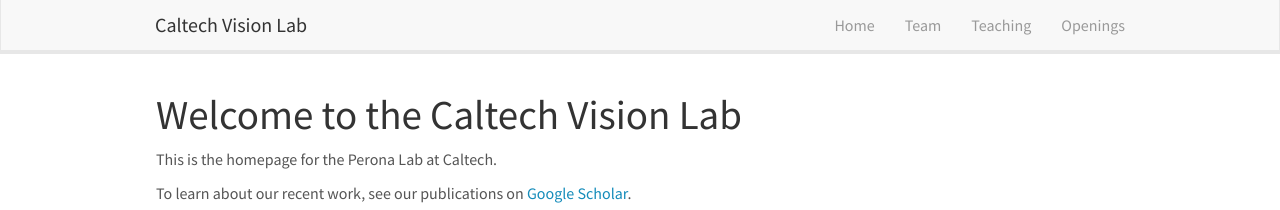
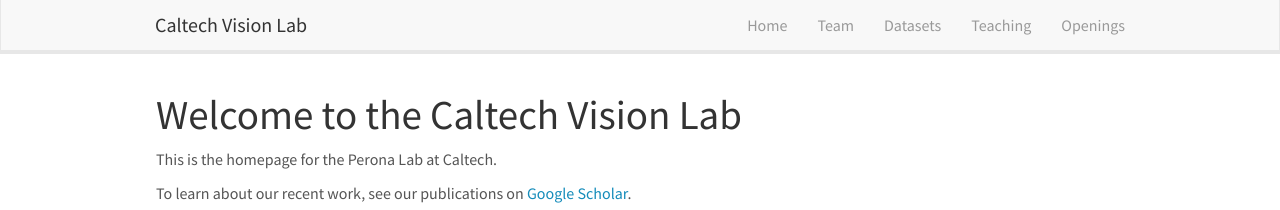
Before and after one commit to caltechvisionlab/caltechvisionlab.github.io, a Jekyll site: the page built from _pages/home.md, in a window 1280 px wide. Shown: the top 210 px of the page. Built offline with Jekyll 4.4.1, drawn with Linux system fonts in a browser that asks for light colours; nearby versions of some CDN libraries.

Commit message:
Update header.html

```diff
--- a/_includes/header.html
+++ b/_includes/header.html
@@ -14,6 +14,7 @@
 	  <ul class="nav navbar-nav navbar-right">
 		<li><a href="{{ site.url }}{{ site.baseurl }}/">Home</a></li>
 		<li><a href="{{ site.url }}{{ site.baseurl }}/team">Team</a></li>
+		<li><a href="{{ site.url }}{{ site.baseurl }}/datasets">Datasets</a></li>
 		<li><a href="{{ site.url }}{{ site.baseurl }}/teaching">Teaching</a></li>
 		<li><a href="{{ site.url }}{{ site.baseurl }}/openings">Openings</a></li>
 	  </ul>
```
